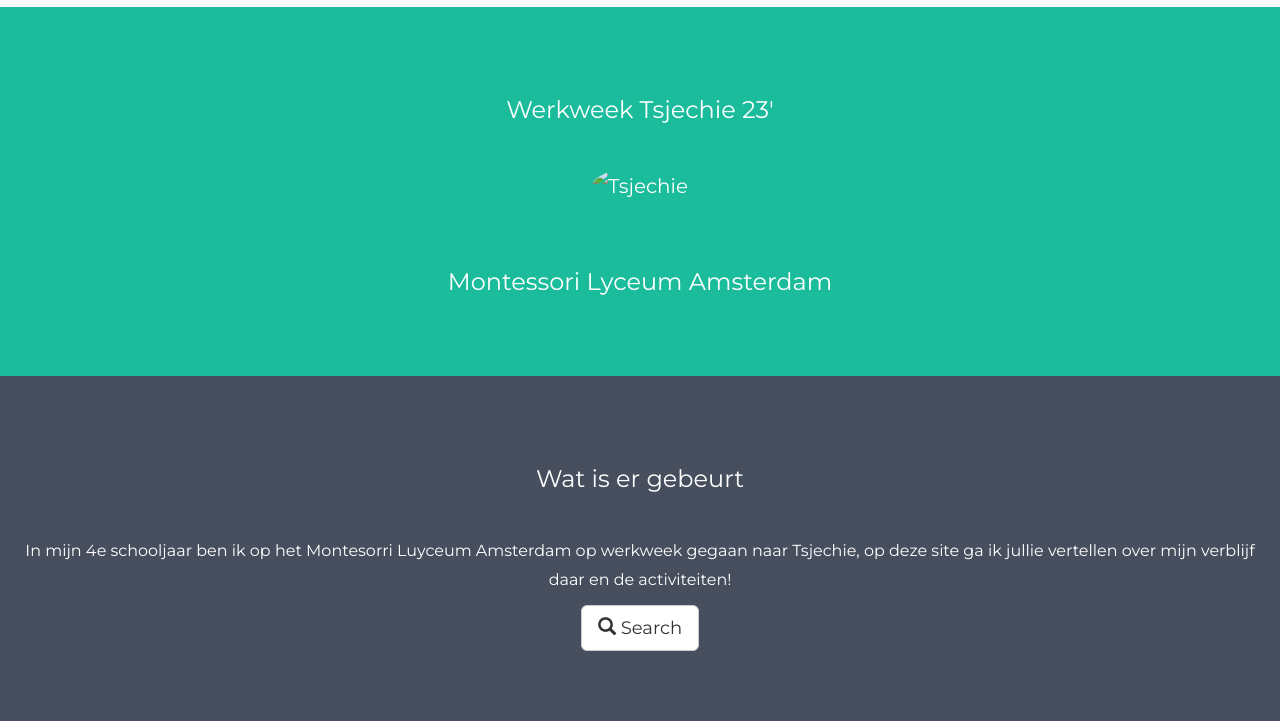
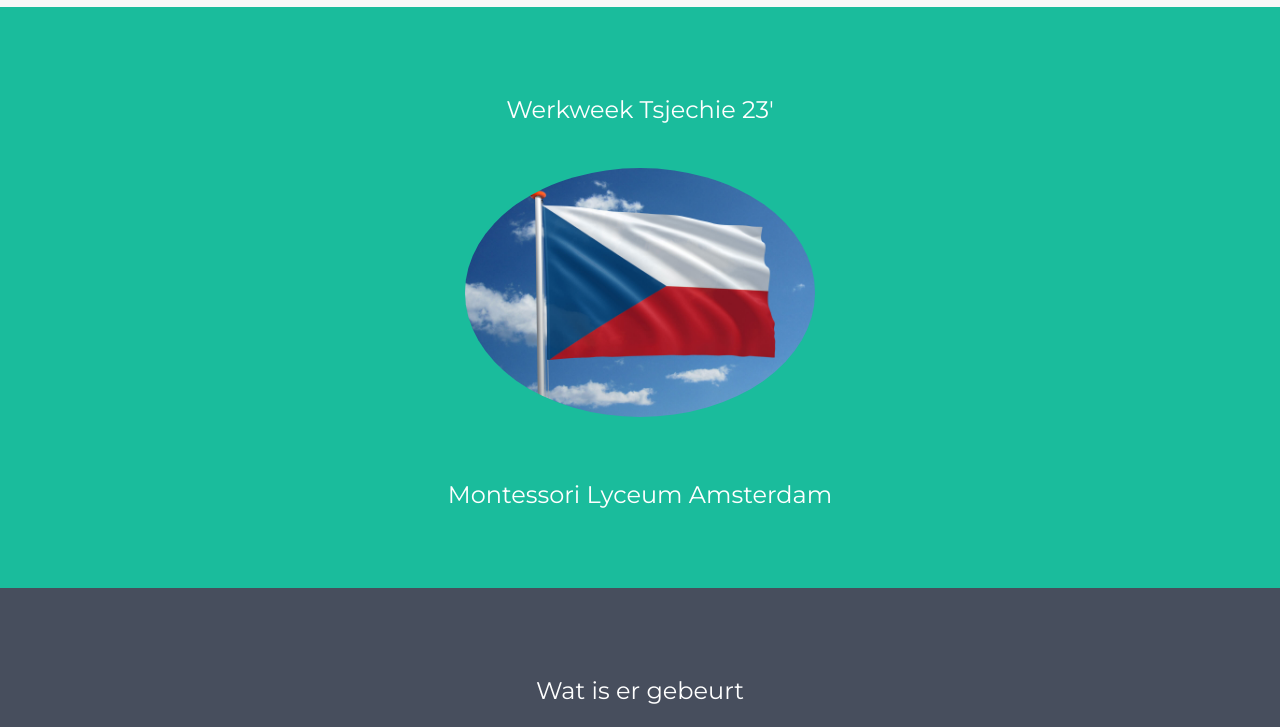
Before and after one commit to josylvio-enjoyer123/Werkweek-Tsjechie, a plain HTML site: page index.html in a window 1280 px wide. Shown: the part 73-800 px from the top of the page. Drawn offline with nearby package versions, Linux system fonts and the light colour scheme.

Commit message:
Update index.html

```diff
--- a/index.html
+++ b/index.html
@@ -77,7 +77,7 @@
 <!-- First Container -->
 <div class="container-fluid bg-1 text-center">
   <h3 class="margin">Werkweek Tsjechie 23'</h3>
-  <img src="tsjechie werkweek" class="img-responsive img-circle margin" style="display:inline" alt="Tsjechie" width="350" height="350">
+  <img src="tsjechie werkweek.jpg" class="img-responsive img-circle margin" style="display:inline" alt="Tsjechie" width="350" height="350">
   <h3>Montessori Lyceum Amsterdam</h3>
 </div>
 
```
